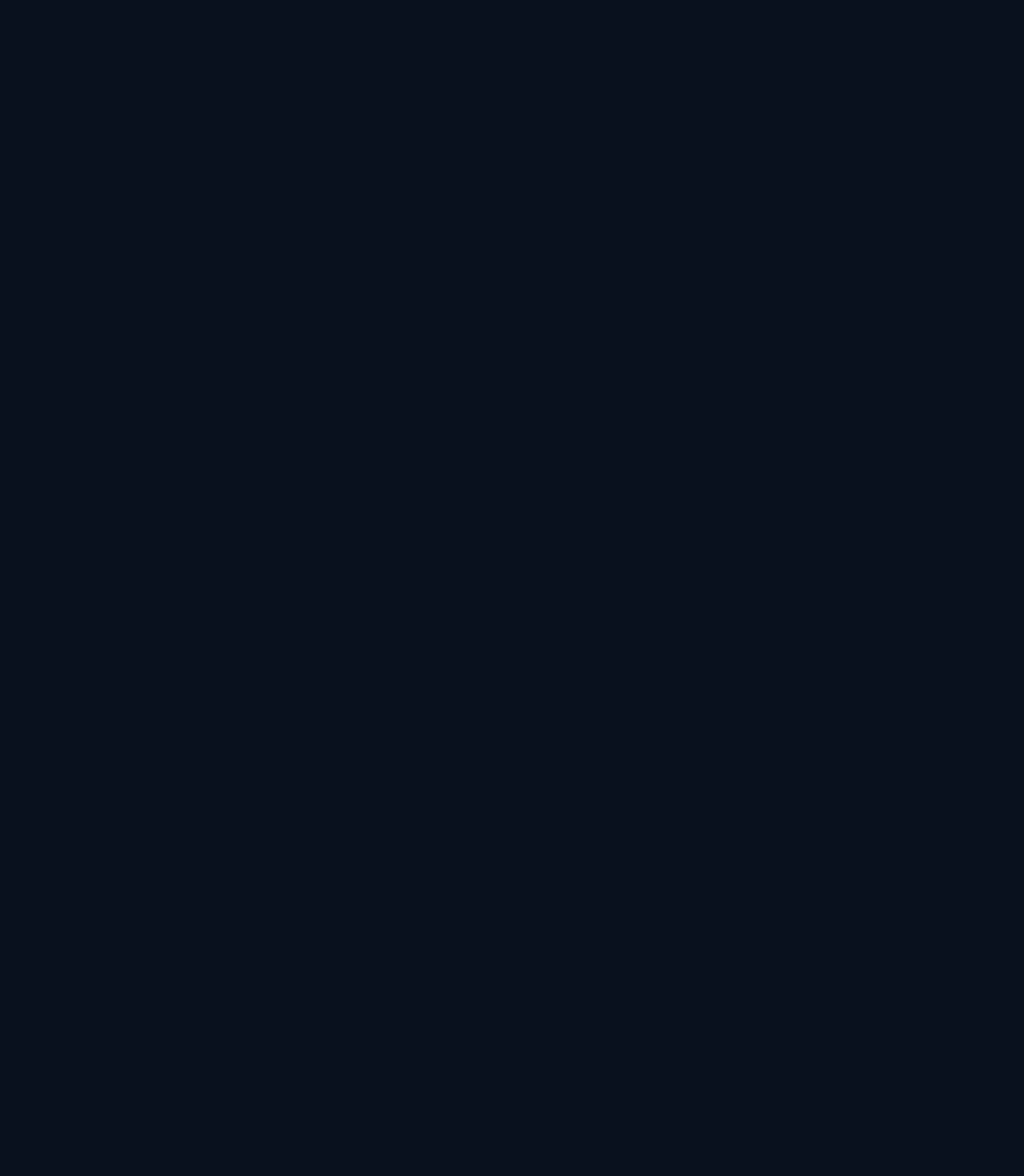
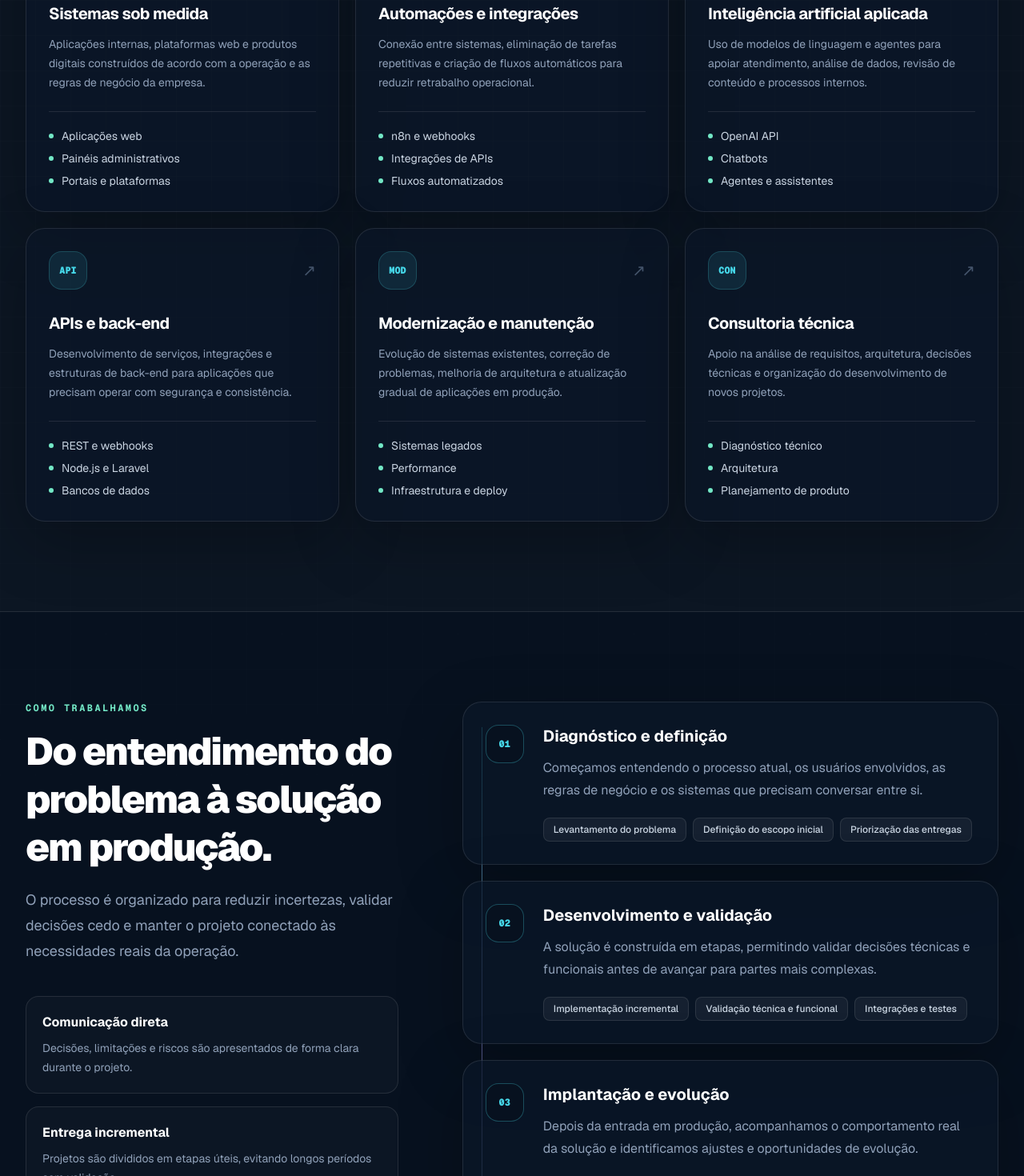
Before and after one commit to luissetincruz/lra-web, a Next.js app: page / in a window 1280 px wide. Shown: the part 1540-3010 px from the top of the page at 80% size. Before the commit the page ends 1025 px from the top, so only its background shows below. Built offline with nearby package versions, Linux system fonts and the light colour scheme.

Commit message:
feat(home): add services and process sections

```diff
--- a/src/app/page.tsx
+++ b/src/app/page.tsx
@@ -1,5 +1,7 @@
 import { SiteHeader } from "@/components/layout/site-header";
 import { HeroSection } from "@/components/sections/hero-section";
+import { ProcessSection } from "@/components/sections/process-section";
+import { ServicesSection } from "@/components/sections/services-section";
 
 export default function Home() {
   return (
@@ -29,6 +31,8 @@ export default function Home() {
 
       <main id="conteudo">
         <HeroSection />
+        <ServicesSection />
+        <ProcessSection />
       </main>
     </div>
   );
--- /dev/null
+++ b/src/components/sections/process-section.tsx
@@ -0,0 +1,123 @@
+import { Container } from "@/components/ui/container";
+import { SectionHeading } from "@/components/ui/section-heading";
+
+const processSteps = [
+  {
+    number: "01",
+    title: "Diagnóstico e definição",
+    description:
+      "Começamos entendendo o processo atual, os usuários envolvidos, as regras de negócio e os sistemas que precisam conversar entre si.",
+    deliverables: [
+      "Levantamento do problema",
+      "Definição do escopo inicial",
+      "Priorização das entregas",
+    ],
+  },
+  {
+    number: "02",
+    title: "Desenvolvimento e validação",
+    description:
+      "A solução é construída em etapas, permitindo validar decisões técnicas e funcionais antes de avançar para partes mais complexas.",
+    deliverables: [
+      "Implementação incremental",
+      "Validação técnica e funcional",
+      "Integrações e testes",
+    ],
+  },
+  {
+    number: "03",
+    title: "Implantação e evolução",
+    description:
+      "Depois da entrada em produção, acompanhamos o comportamento real da solução e identificamos ajustes e oportunidades de evolução.",
+    deliverables: ["Deploy e configuração", "Acompanhamento inicial", "Manutenção e evolução"],
+  },
+];
+
+const principles = [
+  {
+    title: "Comunicação direta",
+    description: "Decisões, limitações e riscos são apresentados de forma clara durante o projeto.",
+  },
+  {
+    title: "Entrega incremental",
+    description: "Projetos são divididos em etapas úteis, evitando longos períodos sem validação.",
+  },
+  {
+    title: "Visão de operação",
+    description:
+      "A tecnologia é pensada considerando pessoas, processos, infraestrutura e manutenção.",
+  },
+  {
+    title: "Simplicidade técnica",
+    description:
+      "A solução deve ser tão simples quanto possível, sem comprometer segurança e evolução.",
+  },
+];
+
+export function ProcessSection() {
+  return (
+    <section id="como-trabalhamos" aria-labelledby="processo-title" className="py-20 sm:py-28">
+      <Container>
+        <div className="grid gap-14 lg:grid-cols-[0.82fr_1.18fr] lg:gap-20">
+          <div>
+            <SectionHeading
+              eyebrow="Como trabalhamos"
+              title="Do entendimento do problema à solução em produção."
+              description="O processo é organizado para reduzir incertezas, validar decisões cedo e manter o projeto conectado às necessidades reais da operação."
+            />
+
+            <div className="mt-10 grid gap-4 sm:grid-cols-2 lg:grid-cols-1">
+              {principles.map((principle) => (
+                <div
+                  key={principle.title}
+                  className="rounded-2xl border border-white/10 bg-white/[0.025] p-5"
+                >
+                  <h3 className="font-bold text-white">{principle.title}</h3>
+
+                  <p className="mt-2 text-sm leading-6 text-slate-400">{principle.description}</p>
+                </div>
+              ))}
+            </div>
+          </div>
+
+          <ol className="relative space-y-5">
+            <div
+              aria-hidden="true"
+              className="absolute top-8 bottom-8 left-6 hidden w-px bg-gradient-to-b from-cyan/60 via-lilac/50 to-mint/40 sm:block"
+            />
+
+            {processSteps.map((step) => (
+              <li
+                key={step.number}
+                className="relative rounded-3xl border border-white/10 bg-panel/70 p-6 shadow-card sm:grid sm:grid-cols-[auto_1fr] sm:gap-6 sm:p-7"
+              >
+                <span className="relative z-10 grid h-12 w-12 place-items-center rounded-2xl border border-cyan/30 bg-ink font-mono text-xs font-black text-cyan">
+                  {step.number}
+                </span>
+
+                <div className="mt-5 sm:mt-0">
+                  <h3 className="text-xl font-bold text-white">{step.title}</h3>
+
+                  <p className="mt-3 text-sm leading-6 text-slate-400 sm:text-base sm:leading-7">
+                    {step.description}
+                  </p>
+
+                  <ul className="mt-5 flex flex-wrap gap-2">
+                    {step.deliverables.map((deliverable) => (
+                      <li
+                        key={deliverable}
+                        className="rounded-lg border border-white/10 bg-white/5 px-3 py-1.5 text-xs font-medium text-slate-300"
+                      >
+                        {deliverable}
+                      </li>
+                    ))}
+                  </ul>
+                </div>
+              </li>
+            ))}
+          </ol>
+        </div>
+      </Container>
+    </section>
+  );
+}
--- /dev/null
+++ b/src/components/sections/services-section.tsx
@@ -0,0 +1,101 @@
+import { Container } from "@/components/ui/container";
+import { SectionHeading } from "@/components/ui/section-heading";
+
+const services = [
+  {
+    code: "SYS",
+    title: "Sistemas sob medida",
+    description:
+      "Aplicações internas, plataformas web e produtos digitais construídos de acordo com a operação e as regras de negócio da empresa.",
+    capabilities: ["Aplicações web", "Painéis administrativos", "Portais e plataformas"],
+  },
+  {
+    code: "AUT",
+    title: "Automações e integrações",
+    description:
+      "Conexão entre sistemas, eliminação de tarefas repetitivas e criação de fluxos automáticos para reduzir retrabalho operacional.",
+    capabilities: ["n8n e webhooks", "Integrações de APIs", "Fluxos automatizados"],
+  },
+  {
+    code: "IA",
+    title: "Inteligência artificial aplicada",
+    description:
+      "Uso de modelos de linguagem e agentes para apoiar atendimento, análise de dados, revisão de conteúdo e processos internos.",
+    capabilities: ["OpenAI API", "Chatbots", "Agentes e assistentes"],
+  },
+  {
+    code: "API",
+    title: "APIs e back-end",
+    description:
+      "Desenvolvimento de serviços, integrações e estruturas de back-end para aplicações que precisam operar com segurança e consistência.",
+    capabilities: ["REST e webhooks", "Node.js e Laravel", "Bancos de dados"],
+  },
+  {
+    code: "MOD",
+    title: "Modernização e manutenção",
+    description:
+      "Evolução de sistemas existentes, correção de problemas, melhoria de arquitetura e atualização gradual de aplicações em produção.",
+    capabilities: ["Sistemas legados", "Performance", "Infraestrutura e deploy"],
+  },
+  {
+    code: "CON",
+    title: "Consultoria técnica",
+    description:
+      "Apoio na análise de requisitos, arquitetura, decisões técnicas e organização do desenvolvimento de novos projetos.",
+    capabilities: ["Diagnóstico técnico", "Arquitetura", "Planejamento de produto"],
+  },
+];
+
+export function ServicesSection() {
+  return (
+    <section
+      id="servicos"
+      aria-labelledby="servicos-title"
+      className="border-y border-white/10 bg-white/[0.02] py-20 sm:py-28"
+    >
+      <Container>
+        <SectionHeading
+          eyebrow="Serviços"
+          title="Soluções técnicas conectadas ao problema real da empresa."
+          description="A LRA atua desde o entendimento da operação até o desenvolvimento, integração, implantação e evolução da solução."
+        />
+
+        <div className="mt-12 grid gap-5 md:grid-cols-2 lg:mt-16 lg:grid-cols-3">
+          {services.map((service) => (
+            <article
+              key={service.code}
+              className="group flex min-h-full flex-col rounded-3xl border border-white/10 bg-panel/60 p-6 shadow-card transition-colors hover:border-cyan/30 hover:bg-panel sm:p-7"
+            >
+              <div className="flex items-center justify-between gap-4">
+                <span className="grid h-12 w-12 place-items-center rounded-2xl border border-cyan/20 bg-cyan/10 font-mono text-xs font-black text-cyan">
+                  {service.code}
+                </span>
+
+                <span
+                  aria-hidden="true"
+                  className="text-xl text-slate-600 transition-colors group-hover:text-cyan"
+                >
+                  ↗
+                </span>
+              </div>
+
+              <h3 className="mt-7 text-xl font-bold tracking-tight text-white">{service.title}</h3>
+
+              <p className="mt-3 flex-1 text-sm leading-6 text-slate-400">{service.description}</p>
+
+              <ul className="mt-6 space-y-2 border-t border-white/10 pt-5">
+                {service.capabilities.map((capability) => (
+                  <li key={capability} className="flex items-center gap-2.5 text-sm text-slate-300">
+                    <span aria-hidden="true" className="h-1.5 w-1.5 rounded-full bg-mint" />
+
+                    {capability}
+                  </li>
+                ))}
+              </ul>
+            </article>
+          ))}
+        </div>
+      </Container>
+    </section>
+  );
+}
--- /dev/null
+++ b/src/components/ui/section-heading.tsx
@@ -0,0 +1,29 @@
+type SectionHeadingProps = Readonly<{
+  eyebrow: string;
+  title: string;
+  description: string;
+  alignment?: "left" | "center";
+}>;
+
+export function SectionHeading({
+  eyebrow,
+  title,
+  description,
+  alignment = "left",
+}: SectionHeadingProps) {
+  const isCentered = alignment === "center";
+
+  return (
+    <div className={isCentered ? "mx-auto max-w-3xl text-center" : "max-w-3xl"}>
+      <p className="font-mono text-xs font-bold tracking-[0.2em] text-mint uppercase">{eyebrow}</p>
+
+      <h2 className="mt-4 text-3xl leading-tight font-black tracking-[-0.04em] text-white sm:text-4xl lg:text-5xl">
+        {title}
+      </h2>
+
+      <p className="mt-5 text-base leading-7 text-slate-400 sm:text-lg sm:leading-8">
+        {description}
+      </p>
+    </div>
+  );
+}
```
